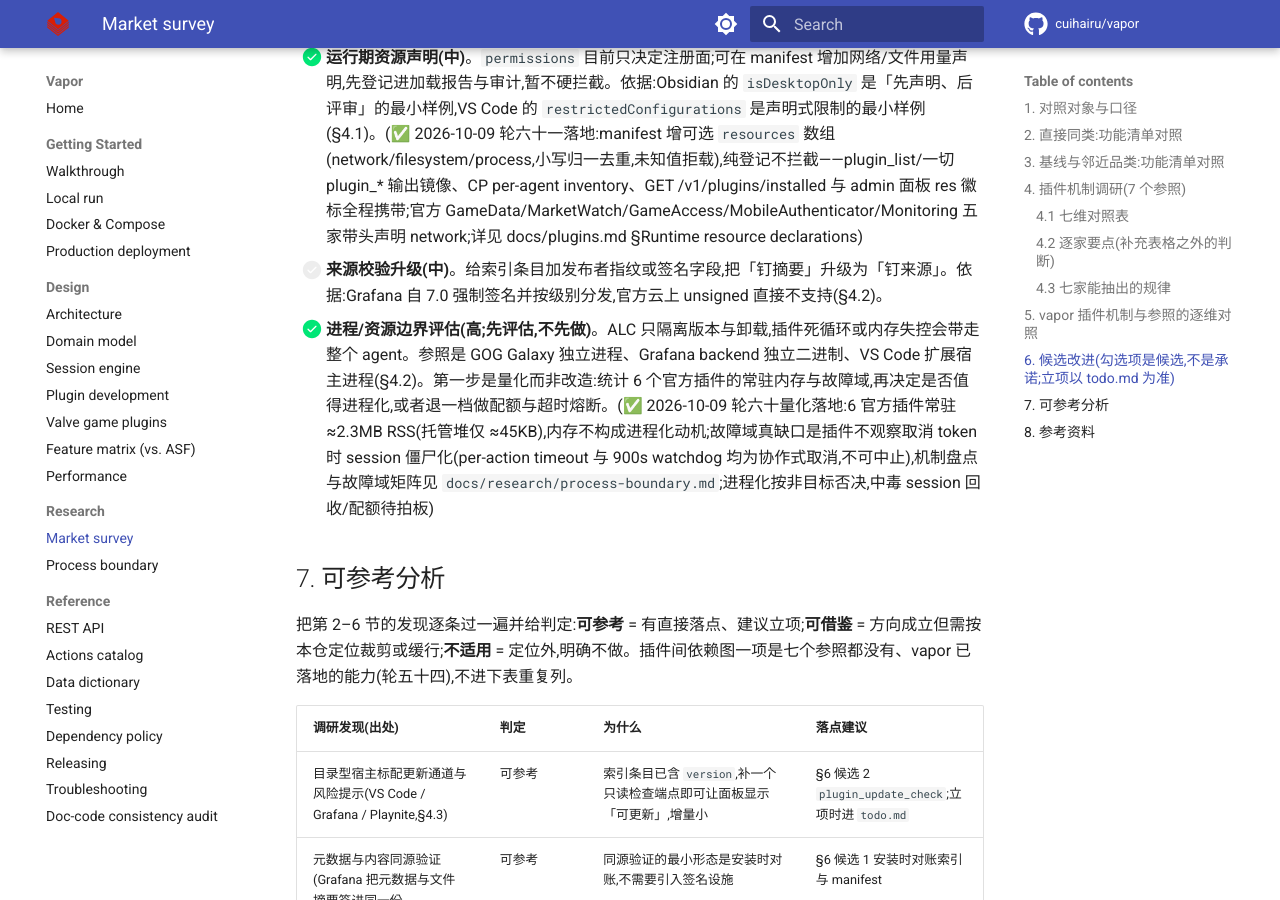
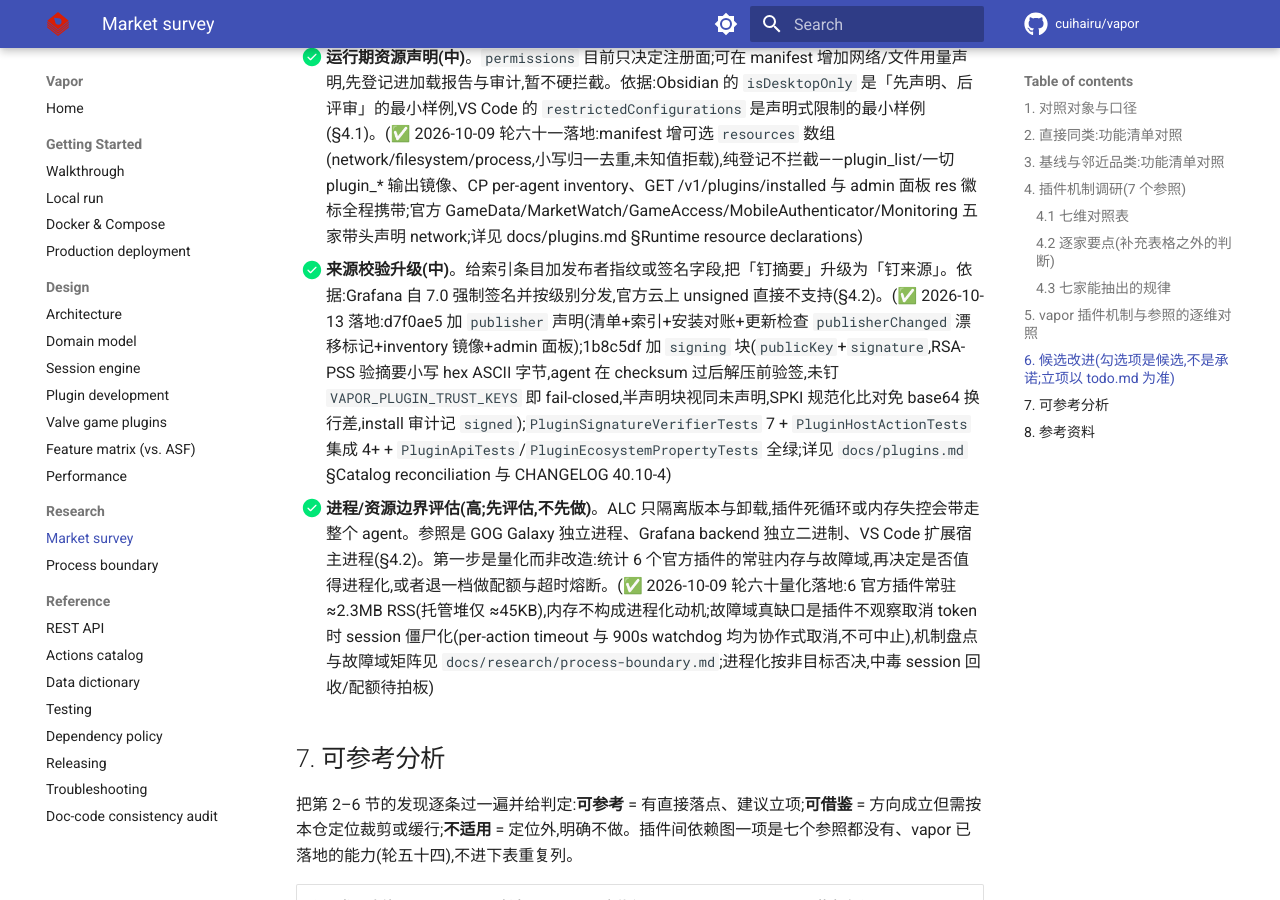
Before and after one commit to cuihairu/vapor, an MkDocs documentation site: the page built from docs/research/market-survey.md, in a window 1280 px wide and 900 px high, scrolled down 8613 px. Built offline with MkDocs 1.6.1 and Material for MkDocs 9.7.7, drawn with Linux system fonts in a browser that asks for light colours; comment, search, counter and statistics services are not loaded.

Commit message:
docs: check off source verification upgrade candidate

```diff
--- a/docs/research/market-survey.md
+++ b/docs/research/market-survey.md
@@ -110,7 +110,7 @@
 - [x] **安装时对账索引与 manifest(工作量:低)**。`plugin_install` 已按请求的 `pluginId`/`version` 对账包内 manifest,把 `trust`/`permissions`/`apiVersion` 一并对账,防索引条目写花。依据:Grafana 把元数据与文件摘要签在同一份 `MANIFEST.txt` 里,元数据与内容同源验证是通行做法(§4.2)。(✅ 2026-10-09 轮五十八落地:目录模式把索引声明以 `expectedTrust`/`expectedPermissions`/`expectedApiVersion` 随安装指令下发,agent 对账包内 manifest,分歧聚合一条报错;详见 `docs/plugins.md` §Catalog reconciliation)
 - [x] **插件更新检查端点(中)**。索引条目已含 `version`,加一个 `plugin_update_check`(索引版本 vs 已装版本,按 agent 汇总)即可让 CP 面板显示「可更新」。依据:VS Code、Grafana、Playnite 三家目录型都有更新通道,而 vapor 现只有装/卸/列三个动作(§4.1)。(✅ 2026-10-09 轮五十九落地:只读 host action `plugin_update_check` + `POST /v1/plugins/update-check`,整索引作 candidates 下发,agent 按 System.Version 四判定(updateAvailable/upToDate/notComparable/notInstalled),verdict 随 inventory 镜像上报,admin 面板「检查更新」+「可更新」徽标;详见 docs/plugins.md 与 docs/api.md §4.10)
 - [x] **运行期资源声明(中)**。`permissions` 目前只决定注册面;可在 manifest 增加网络/文件用量声明,先登记进加载报告与审计,暂不硬拦截。依据:Obsidian 的 `isDesktopOnly` 是「先声明、后评审」的最小样例,VS Code 的 `restrictedConfigurations` 是声明式限制的最小样例(§4.1)。(✅ 2026-10-09 轮六十一落地:manifest 增可选 `resources` 数组(network/filesystem/process,小写归一去重,未知值拒载),纯登记不拦截——plugin_list/一切 plugin_* 输出镜像、CP per-agent inventory、GET /v1/plugins/installed 与 admin 面板 res 徽标全程携带;官方 GameData/MarketWatch/GameAccess/MobileAuthenticator/Monitoring 五家带头声明 network;详见 docs/plugins.md §Runtime resource declarations)
-- [ ] **来源校验升级(中)**。给索引条目加发布者指纹或签名字段,把「钉摘要」升级为「钉来源」。依据:Grafana 自 7.0 强制签名并按级别分发,官方云上 unsigned 直接不支持(§4.2)。
+- [x] **来源校验升级(中)**。给索引条目加发布者指纹或签名字段,把「钉摘要」升级为「钉来源」。依据:Grafana 自 7.0 强制签名并按级别分发,官方云上 unsigned 直接不支持(§4.2)。(✅ 2026-10-13 落地:d7f0ae5 加 `publisher` 声明(清单+索引+安装对账+更新检查 `publisherChanged` 漂移标记+inventory 镜像+admin 面板);1b8c5df 加 `signing` 块(`publicKey`+`signature`,RSA-PSS 验摘要小写 hex ASCII 字节,agent 在 checksum 过后解压前验签,未钉 `VAPOR_PLUGIN_TRUST_KEYS` 即 fail-closed,半声明块视同未声明,SPKI 规范化比对免 base64 换行差,install 审计记 `signed`);`PluginSignatureVerifierTests` 7 + `PluginHostActionTests` 集成 4+ + `PluginApiTests`/`PluginEcosystemPropertyTests` 全绿;详见 `docs/plugins.md` §Catalog reconciliation 与 CHANGELOG 40.10-4)
 - [x] **进程/资源边界评估(高;先评估,不先做)**。ALC 只隔离版本与卸载,插件死循环或内存失控会带走整个 agent。参照是 GOG Galaxy 独立进程、Grafana backend 独立二进制、VS Code 扩展宿主进程(§4.2)。第一步是量化而非改造:统计 6 个官方插件的常驻内存与故障域,再决定是否值得进程化,或者退一档做配额与超时熔断。(✅ 2026-10-09 轮六十量化落地:6 官方插件常驻 ≈2.3MB RSS(托管堆仅 ≈45KB),内存不构成进程化动机;故障域真缺口是插件不观察取消 token 时 session 僵尸化(per-action timeout 与 900s watchdog 均为协作式取消,不可中止),机制盘点与故障域矩阵见 `docs/research/process-boundary.md`;进程化按非目标否决,中毒 session 回收/配额待拍板)
 
 ## 7. 可参考分析
```
